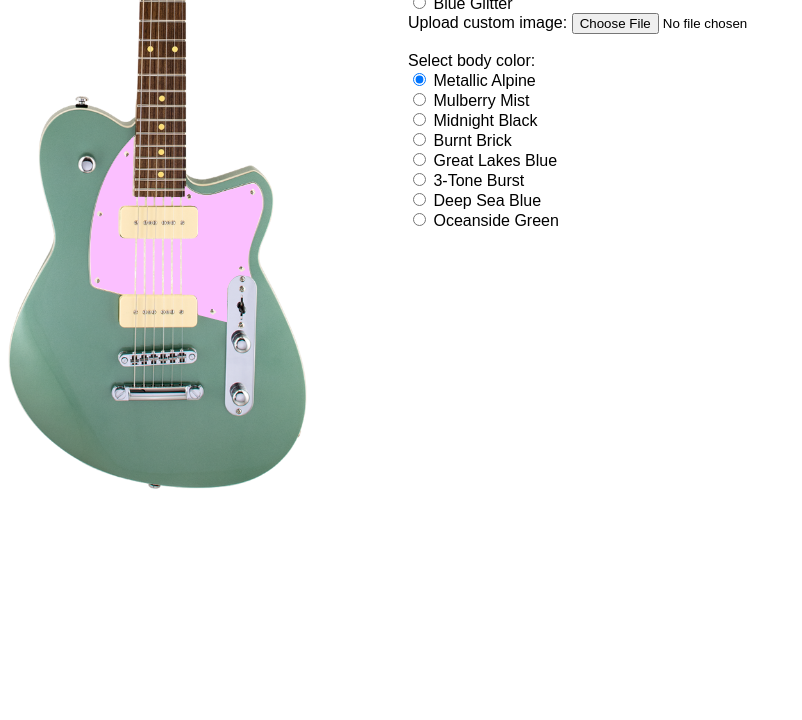
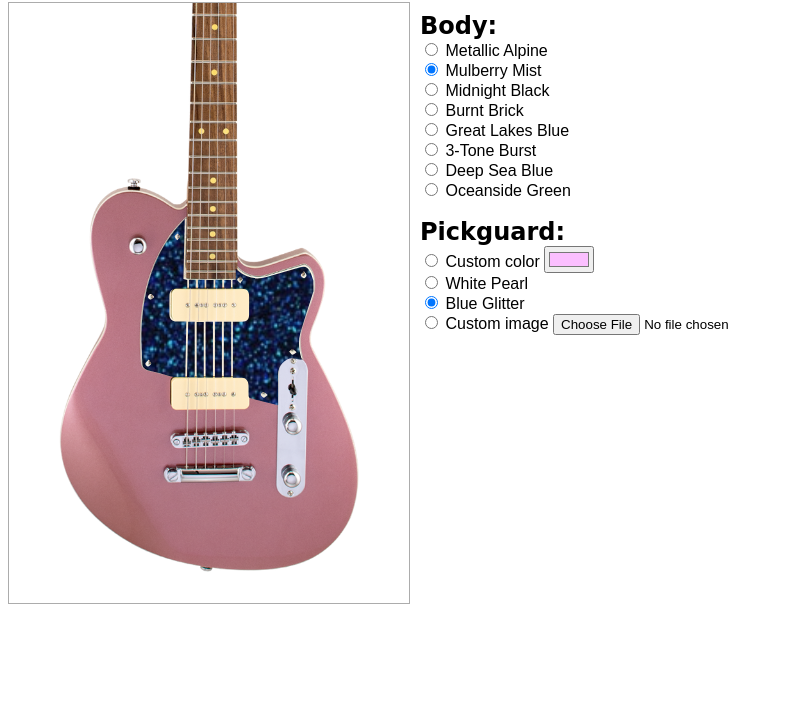
Before and after one commit to rustynymph/reverend-charger-290-customizer, a plain HTML site: page index.html in a window 1280 px wide. Shown: the part 80-800 px from the top of the page, without its empty margins (0-802 px from the left). Drawn offline with nearby package versions, Linux system fonts and the light colour scheme; a web font is replaced by a local one.

Commit message:
color and custom image now has check buttons, everything much prettier

```diff
--- a/index.html
+++ b/index.html
@@ -3,27 +3,44 @@
     <head>
         <title></title>
         <script src="https://ajax.googleapis.com/ajax/libs/jquery/3.4.1/jquery.min.js"></script>
+        <link href="https://fonts.googleapis.com/css2?family=Damion&display=swap" rel="stylesheet">
         <style>
 
+            .total-container {
+                height: auto;
+                width: 100%;
+                border: 0px solid blue;
+            }
+
             .container {
-                float:left;
+                position: relative;
+                text-align: center;
+                display: inline-block;
                 overflow: hidden;
                 width: 400px;
                 height: 600px;
+                border: 1px solid #acacac;
 
             }
 
+            .settings-container {
+                position: absolute;
+                text-align: left;
+                display: inline-block;
+                padding: 10px;
+            }
+
             .pickguard {
-                z-index: 999;
-                position: absolute;
-                left: 63px;
-                top: 212px;
+                z-index: 2;
+                position: relative;
+                left: 15px;
+                top: -818px;
                 width: 220px;
             }
 
             .guitar {
-                position: absolute;
-                z-index: 0;
+                position: relative;
+                z-index: 1;
                 width: 300px;
                 top: -400px;
             }
@@ -32,13 +49,29 @@
                 font-family: Arial, Helvetica, sans-serif;
             }
 
+            h1 {
+                font-family: 'Damion', cursive;
+                font-size: 3rem;
+                padding: 0px;
+                margin: 0px;
+            }
+
+            h2 {
+                font-family: 'Damion', cursive;
+                padding: 0px;
+                margin: 0px;
+            }
+
         </style>
     </head>
 
     <body>
+        <h1>Reverend Charger 290</h1><br>
+
+        <div class="total-container">
+
         <div class="container">
-            <img id="main-guitar" class="guitar" src="./alpine.png">
-            <!--<img src="./pickguard.svg">-->
+            <img id="main-guitar" class="guitar" src="./mulberry.png">
 
             <svg class="pickguard" version="1.1" id="Layer_1" xmlns="http://www.w3.org/2000/svg" xmlns:xlink="http://www.w3.org/1999/xlink" x="0px" y="0px"
                     viewBox="0 0 340.9 304.9" style="enable-background:new 0 0 340.9 304.9;" xml:space="preserve">
@@ -63,7 +96,7 @@
 
                 <style type="text/css">
                     .st0{fill:none;}
-                    .st1{fill:#FbbFFF;}
+                    .st1{fill:url(#blueglitterimg);}
                 </style>
                 <g id="ql6Ddl.tif">
                     <g>
@@ -133,15 +166,47 @@
                 </svg>
             </div>
 
-            <label for="pickguard-color">Select pickguard color or texture:</label><br>
-            Color <input type="color" id="pickguard-color" name="pickguard-color" value="#FbbFFF" onchange="updatePickguard(this.value);">
-            <br>
+            <div class="settings-container">
+                <h2>Body:</h2>
+                <input type="radio" id="green" name="bodycolor" value="alpine.png" onchange="updateBody(this.value)">
+                <label for="green">Metallic Alpine</label><br>
+
+                <input type="radio" id="pink" name="bodycolor" value="mulberry.png" onchange="updateBody(this.value)" checked=true>
+                <label for="pink">Mulberry Mist</label><br>
+
+                <input type="radio" id="black" name="bodycolor" value="black.png" onchange="updateBody(this.value)">
+                <label for="black">Midnight Black</label><br>
+
+                <input type="radio" id="red" name="bodycolor" value="red.png" onchange="updateBody(this.value)">
+                <label for="red">Burnt Brick</label><br>
+
+                <input type="radio" id="blue" name="bodycolor" value="blue.png" onchange="updateBody(this.value)">
+                <label for="blue">Great Lakes Blue</label><br>
+
+                <input type="radio" id="burst" name="bodycolor" value="burst.png" onchange="updateBody(this.value)">
+                <label for="burst">3-Tone Burst</label><br>
+
+                <input type="radio" id="blue2" name="bodycolor" value="blue2.png" onchange="updateBody(this.value)">
+                <label for="blue2">Deep Sea Blue</label><br>
+
+                <input type="radio" id="green2" name="bodycolor" value="green2.png" onchange="updateBody(this.value)">
+                <label for="green2">Oceanside Green</label><br><br>
+
+                <label for="pickguard-color"><h2>Pickguard:</h2></label>
+
+
+                <input type="radio" id="customcolor" name="guardtexture" value="customcolor" onchange="switchToCustomColor()">
+                <!--<label for="customcolor">Custom color <input type="color" id="pickguard-color" name="pickguard-color" value="#FbbFFF" onchange="updatePickguardColor(this.value);"></label><br>-->
+                <label for="customcolor">Custom color <input type="color" id="pickguard-color" name="pickguard-color" value="#FbbFFF" onchange="updatePickguardColor(this.value);"></label><br>
+
                 <input type="radio" id="whitepearl" name="guardtexture" value="whitepearlimg" onchange="updatePickguardImg(this.value)">
                 <label for="whitepearl">White Pearl</label><br>
 
-            <input type="radio" id="blueglitter" name="guardtexture" value="blueglitterimg" onchange="updatePickguardImg(this.value)">
+                <input type="radio" id="blueglitter" name="guardtexture" value="blueglitterimg" onchange="updatePickguardImg(this.value)" checked=true>
                 <label for="blueglitter">Blue Glitter</label><br>
-            Upload custom image: <input type="file" id="file_select"/>
+
+                <input type="radio" id="customimage" name="guardtexture" value="customimage" onchange="switchToCustomImage()">
+                <label for="customimage">Custom image <input type="file" id="file_select"/></label><br>
 
                 <script>
                 $("input:file").change(function () {
@@ -163,45 +228,21 @@
                 }
                     }
 
+                    document.getElementById("customimage").checked = true;
                     updatePickguardImg("custompattern");
 
                 });
                 </script>
-
-            <br><br>
-            Select body color:<br>
-            <input type="radio" id="green" name="bodycolor" value="alpine.png" onchange="updateBody(this.value)" checked=true>
-            <label for="green">Metallic Alpine</label><br>
-
-            <input type="radio" id="pink" name="bodycolor" value="mulberry.png" onchange="updateBody(this.value)">
-            <label for="pink">Mulberry Mist</label><br>
-
-            <input type="radio" id="black" name="bodycolor" value="black.png" onchange="updateBody(this.value)">
-            <label for="black">Midnight Black</label><br>
-
-            <input type="radio" id="red" name="bodycolor" value="red.png" onchange="updateBody(this.value)">
-            <label for="red">Burnt Brick</label><br>
-
-            <input type="radio" id="blue" name="bodycolor" value="blue.png" onchange="updateBody(this.value)">
-            <label for="blue">Great Lakes Blue</label><br>
-
-            <input type="radio" id="burst" name="bodycolor" value="burst.png" onchange="updateBody(this.value)">
-            <label for="burst">3-Tone Burst</label><br>
-
-            <input type="radio" id="blue2" name="bodycolor" value="blue2.png" onchange="updateBody(this.value)">
-            <label for="blue2">Deep Sea Blue</label><br>
-
-            <input type="radio" id="green2" name="bodycolor" value="green2.png" onchange="updateBody(this.value)">
-            <label for="green2">Oceanside Green</label><br>
-
+        </div>
+    </div>
 
 
 
         <script>
 
-            function updatePickguard(selectedColor) {
-                uncheckTextureButtons();
-
+            function updatePickguardColor(selectedColor) {
+                var colorButton = document.getElementById("customcolor");
+                colorButton.checked = true;
                 elements = document.getElementsByClassName("st1");
                 for (var i = 0; i < elements.length; i++) {
                     elements[i].style.fill = selectedColor;
@@ -227,6 +268,18 @@
                 }
             }
 
+            function switchToCustomColor() {
+                var colorPickerValue = document.getElementById("pickguard-color").value;
+                elements = document.getElementsByClassName("st1");
+                for (var i = 0; i < elements.length; i++) {
+                    elements[i].style.fill = colorPickerValue;
+                }
+            }
+
+            function switchToCustomImage() {
+                updatePickguardImg("custompattern");
+            }
+
         </script>
 
     </body>
```
Lines whose indentation alone changed are shown as unchanged.
